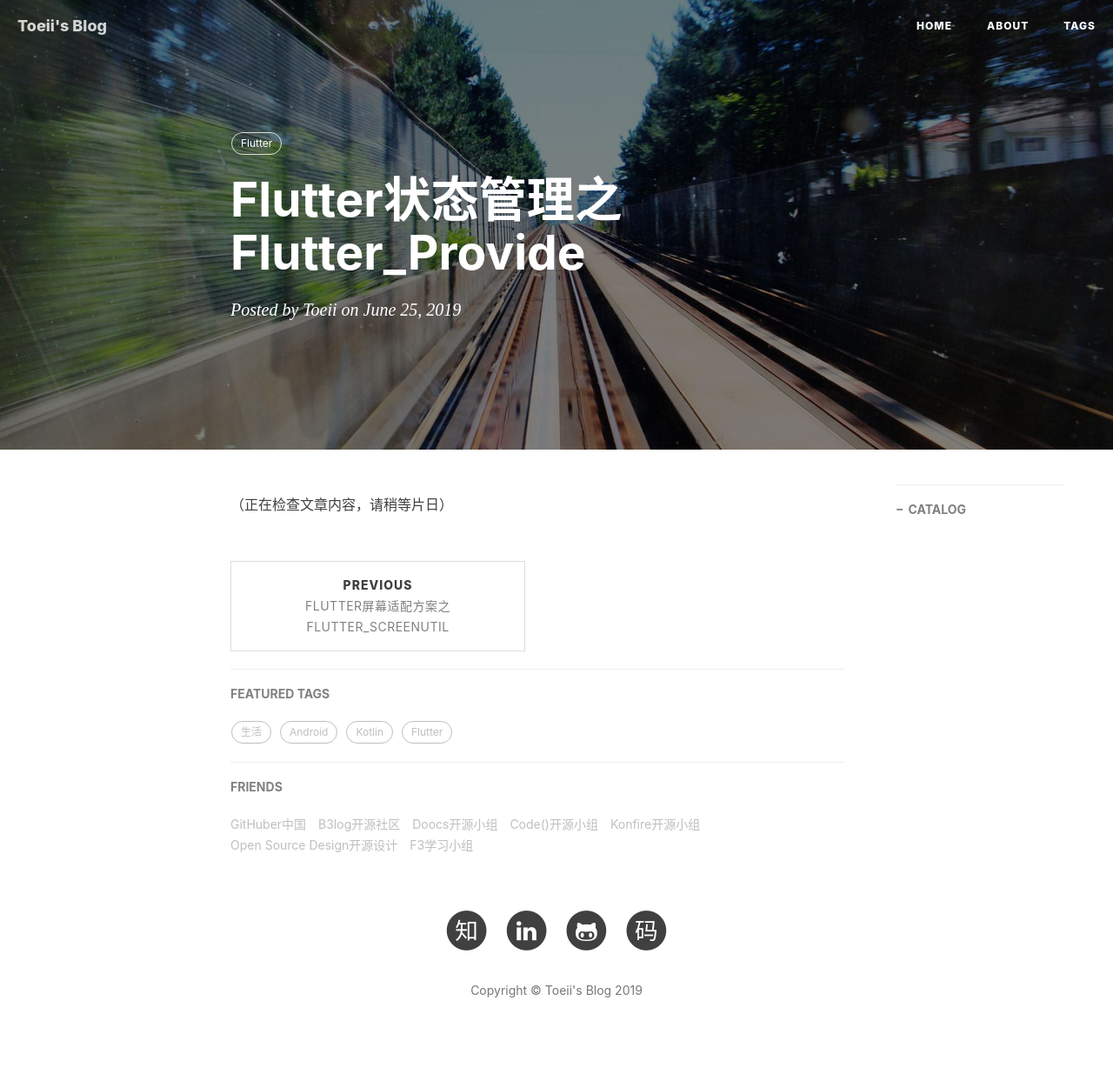
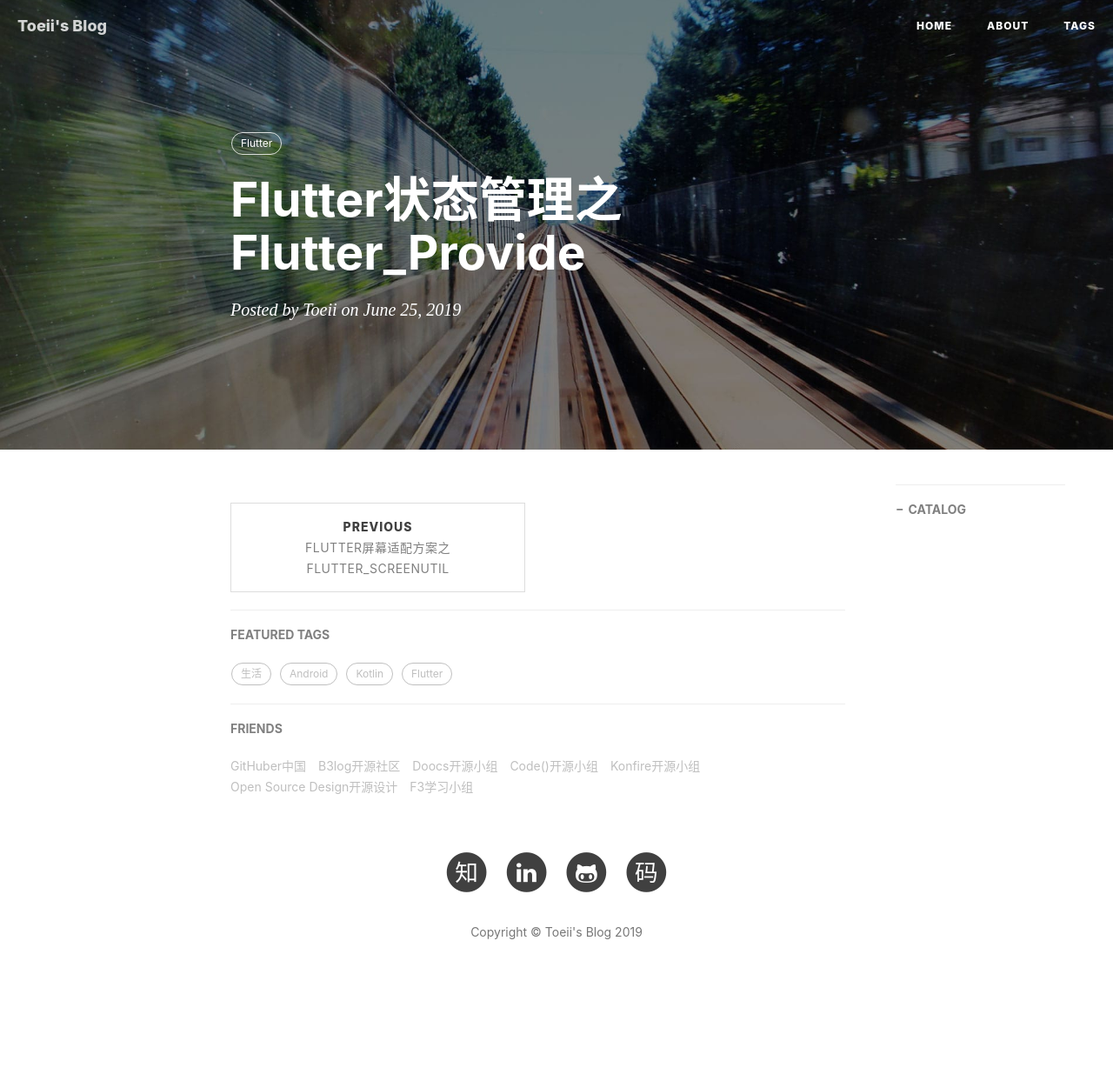
Before and after one commit to toeii/toeii.github.io, a Jekyll site: the page built from _posts/2019-06-25-Flutter状态管理之Flutter_Provide.md, in a window 1280 px wide. Shown: the whole page at 87% size. Built offline with Jekyll 4.4.1, drawn with Linux system fonts in a browser that asks for light colours; nearby versions of some CDN libraries; comment, search, counter and statistics services are not loaded; after the commit the page ends 1176 px from its top, so only the background shows below that.

Commit message:
update post

```diff
--- a/_posts/2019-06-25-Flutter状态管理之Flutter_Provide.md
+++ b/_posts/2019-06-25-Flutter状态管理之Flutter_Provide.md
@@ -10,7 +10,7 @@ tags:
     - Flutter
 ---
 
-（正在检查文章内容，请稍等片日）
+
 
 <!-- ## 前言
 
```
